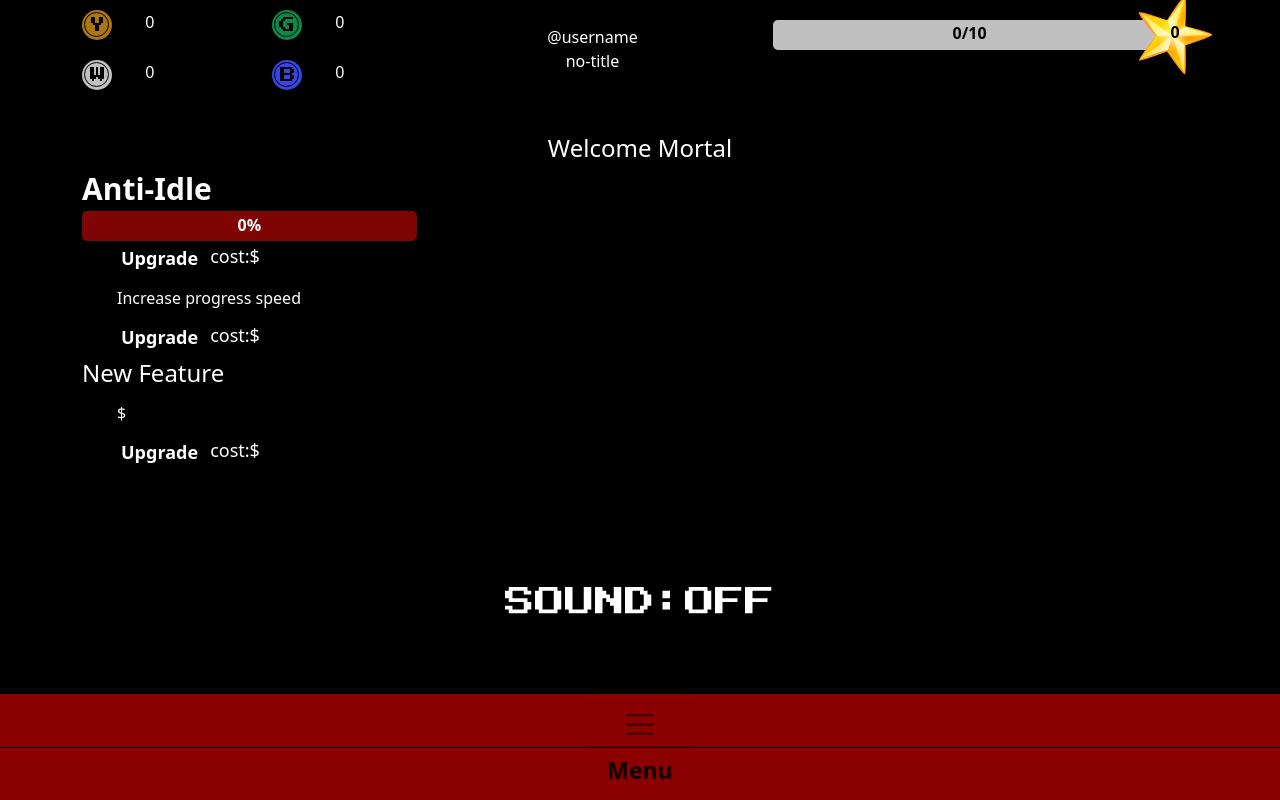
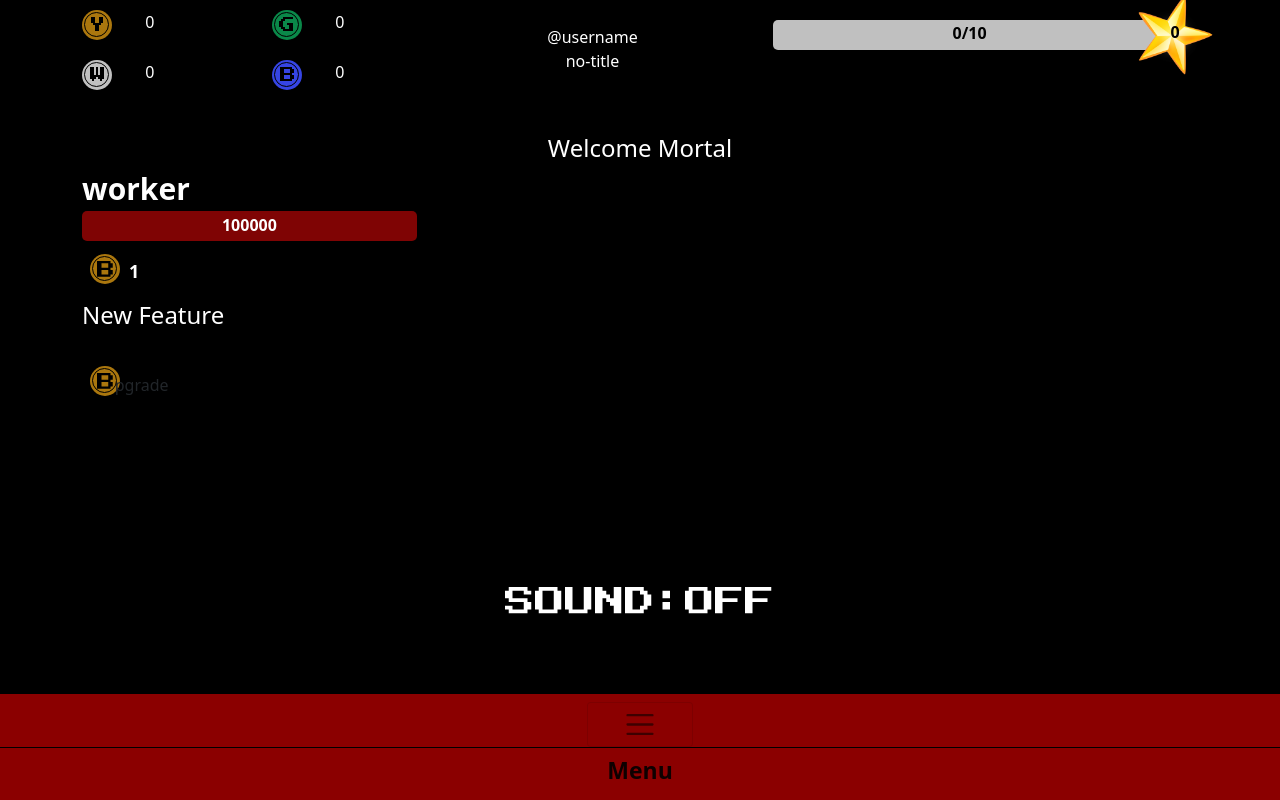
Before and after one commit to fearblackscarab/idle_domination, a React (Vite) app: page / in a window 1280 px wide. Built offline with nearby package versions, Linux system fonts and the light colour scheme.

Commit message:
idle bar components started

```diff
--- a/src/App.css
+++ b/src/App.css
@@ -28,6 +28,7 @@ body{
 }
 
 .coin-img{
+  display: inline;
   position: absolute;
   margin: 0 auto;
   top: 2px;
@@ -241,8 +242,8 @@ body{
   user-select: none;
 }
 
-.idle-upgrade-button{
-  display: inline-block;
+.idle-upgradeCost-button{
+  display: inline;
   margin: 0;
   margin-left: 35px;
   text-align: left;
@@ -269,7 +270,7 @@ body{
 }
 
 .cost{
-  display: inline;
+  display: flex;
   margin: 0;
   margin-left: 5px;
   padding: 3px;
@@ -307,7 +308,7 @@ body{
   border-bottom-right-radius: 5px;
 }
 
-.idle-bar-percent{
+.idle-bar-amount{
   text-align: center;
   margin: 0;
   color: white;
--- a/src/data/idleBar.jsx
+++ b/src/data/idleBar.jsx
@@ -1,13 +1,57 @@
+import { useState } from "react";
+
 const IdleBar = (props) => {
-    // idleBarMode
-    // idleBarSpeed
-    // idleAmount
-    // idleAmountCost
-    const [idleBarMode, setIdleBarMode] = useState('idle');
-    const [idleAmount, setIdleAmount] = useState(1);
-    const [idleAmountCost, setIdleAmountCost] = useState(10);
-    const [idleBarSpeed, setIdleBarSpeed] = useState(5000);
-    // idle iinterval auto increase currency
+    // idle interval auto increase currency
+    const [currency, setCurrency] = useState(props.currency);
 
+
+    // will need to find a balance with the cost for the amount earned increasing the amount available per upgradeCost later on
+    // const [idleAmount, setIdleAmount] = useState(1);
+    // Will need to find a balanced cost calculation that isn't to low early on and not to high later on
+    const [idleAmountCost, setIdleAmountCost] = useState(1);
+
+    // idle bar speed should use a numberic value between 1-10 and will have a check somewhere to decide the speed based on what the value currently is
+    // const [idleBarSpeed, setIdleBarSpeed] = useState(0);
+
+    // Maxed output of worker, any further upgradeCosts increase in cost but add a new worker
+    // const [idleBarMaxed, setIdleBarMaxed] = useState(False);
+
+    // number of workers
+    // const [workerCount, setWorkerCount] = useState(1);
+
+
+    const upgradeCost = () => {
+        if (currency >= idleAmountCost) {
+            setCurrency((prev) =>prev-idleAmountCost);
+            if (idleAmountCost <= 10) {
+                setIdleAmountCost((prev) => prev+4);
+            } else {
+                setIdleAmountCost((prev) => prev*2);
+            }
+        };
+        props.idleAmount + 1;
+    };
+
+    return(
+        <div className='idle-group'>
+                <div className="idle-bar-div" id="idleBarDiv">
+                    <div className="idle-progress-title">{props.name}</div>
+                    <div className="idle-bar">
+                        <div className="idle-progress" id="idleProgress">
+                        </div>
+                        <p className="idle-bar-amount" id="idleBarPercent">{currency}</p>
+                    </div>
+                </div>
+                <div className="cost" id="idleAmountCostDisplay">
+                    <div className="coin-container">
+                        <div className="bronze-coin-border coin-border">
+                            <div className="bronze-coin coin-img"><span className="coin-position">B</span></div>
+                            <input type="button" onClick={upgradeCost} className="btn idle-upgradeCost-button" value={idleAmountCost} />
+                        </div>
+                    </div>
+                </div>
+            </div>
+    )
 };
+
 export default IdleBar
--- a/src/pages/game/IdleGame.jsx
+++ b/src/pages/game/IdleGame.jsx
@@ -1,30 +1,25 @@
 import GameFunction from '../../function/Game'
+import IdleBar from '../../data/idleBar';
+import { useState } from 'react';
 const IdleGame = (props) => {
+    const [idleAmount, setIdleAmount] = useState(1);
+    const [currency, setCurrency] = useState(100000);
     return (
         <div>
             <header className="character-speak" id="characterSpeak">Welcome Mortal</header>
 
-            <div className='first bar'>
-                <div className="idle-bar-div" id="idleBarDiv">
-                    <div className="idle-progress-title">Anti-Idle
-                    </div>
-                    <div className="idle-bar">
-                        <div className="idle-progress" id="idleProgress">
-                        </div>
-                        <p className="idle-bar-percent" id="idleBarPercent">0%</p>
+            <IdleBar name='worker' currency={currency} idleAmount={idleAmount}/>
+
+            <p className="upgrade-title">New Feature</p>
+            <p className="upgrade-text" id="nextUnlockDisplay">{props.nextUnlock}</p>
+            <div className="cost" id="earnProgressCostDisplay">
+                <div className="coin-container">
+                    <div className="bronze-coin-border coin-border">
+                        <div className="bronze-coin coin-img"><span className="coin-position">B</span></div>
+                        <input type="button" onClick={GameFunction.earnProgress} className="btn idle-upgrade-button" value="Upgrade" />
                     </div>
                 </div>
-                <input type="button" onClick={GameFunction.earnProgress} className="btn idle-upgrade-button" value="Upgrade" />
-                <div className="cost" id="earnProgressCostDisplay">cost:${props.earnProgressCost}</div>
             </div>
-            <p className="upgrade-text">Increase progress speed</p>
-            <input type='button' onClick={GameFunction.speedProgress} className="btn idle-upgrade-button" value="Upgrade" />
-            <div className="cost" id="speedProgressCostDisplay">cost:${props.speedProgressCost}</div>
-
-            <p className="upgrade-title">New Feature</p>
-            <p className="upgrade-text" id="nextUnlockDisplay">${props.nextUnlock}</p>
-            <input type='button' onClick={GameFunction.unlockFeature} className="btn idle-upgrade-button" value="Upgrade" />
-            <div className="cost" id="unlockFeatureCostDisplay">cost:${props.unlockFeatureCost}</div>
         </div>
     )
 };
```
